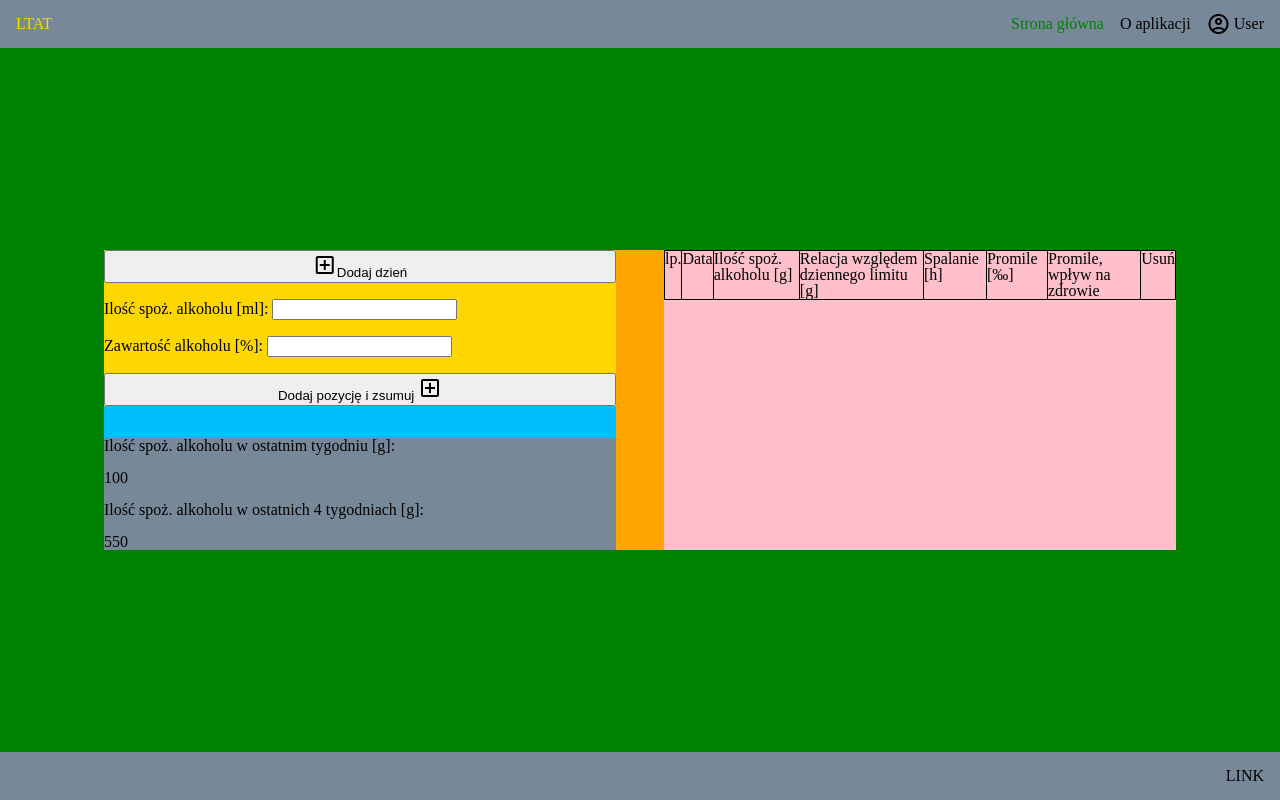
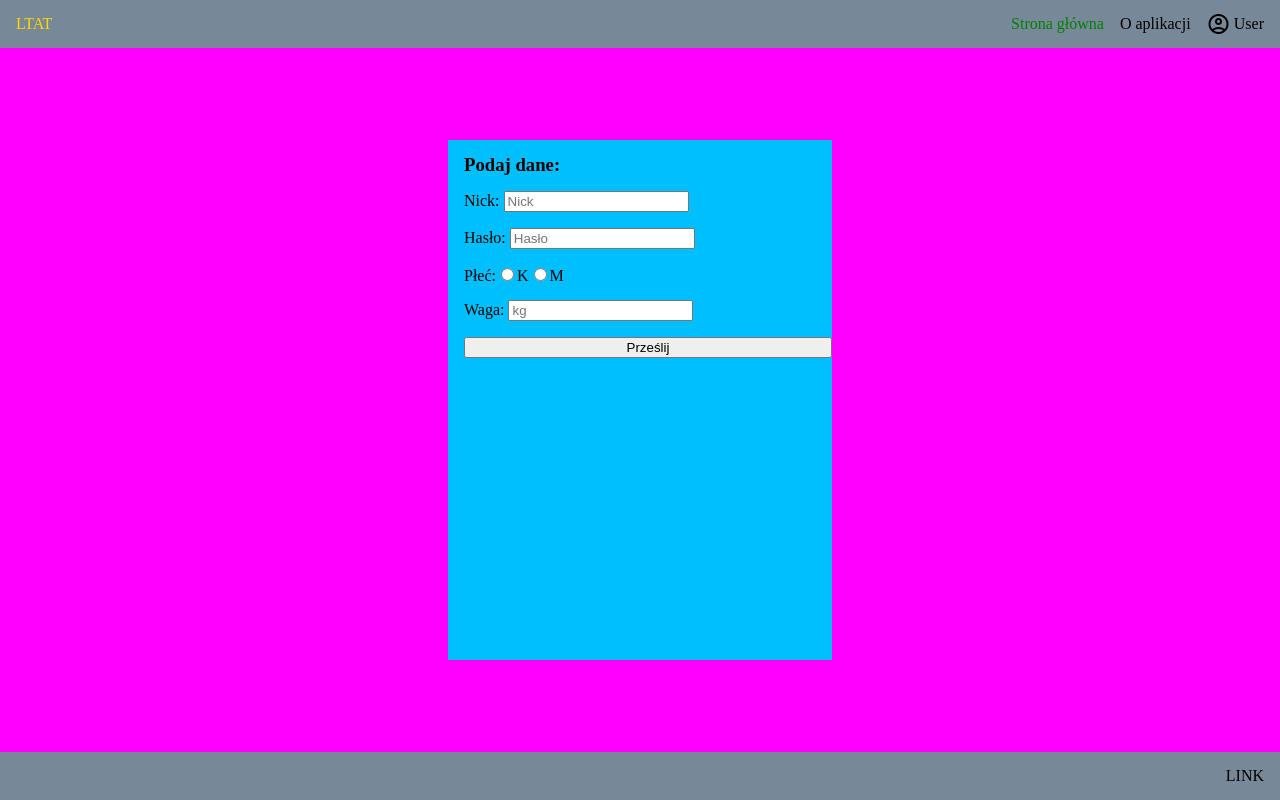
Before and after one commit to Tommatino/LTAT, a React (Vite) app: page / in a window 1280 px wide. Built offline with nearby package versions, Linux system fonts and the light colour scheme.

Commit message:
login update

```diff
--- a/src/Home.jsx
+++ b/src/Home.jsx
@@ -1,7 +1,14 @@
 import styles from "./home.module.scss"
+import {useState} from "react";
+import Login from "./Login.jsx";
 
 function Home(props) {
+const [user, setUser] = useState([1])
 
+
+    if(user.length) {
+        return <Login />
+    }
 
     return (
         <section className={styles.main}>
--- a/src/Login.jsx
+++ b/src/Login.jsx
@@ -1,25 +1,76 @@
 import styles from './login.module.scss'
+import {useState} from "react";
 
 function Login(props) {
+    const [user, setUser] = useState(
+        {
+            nick: "",
+            password: "",
+            gender: "",
+            weight: "",
+            days: []
+        }
+    )
+    const [checkNick, setCheckNick] = useState(false);
+    const [checkPassword, setCheckPassword] = useState(false)
+    const [checkGender, setCheckGender] = useState(false)
+    const [checkWeight, setCheckWeight] = useState(false)
+
+    const handleChange = (e) => {
+        const { name, value } = e.target;
+        setUser((prevState) => {
+            return {
+                ...prevState,
+                [name]: value,
+            };
+        });
+        console.log(user)
+    }
+
+    const handleSubmit = (e) => {
+        e.preventDefault()
+        const validate = () => {
+            setCheckNick(user.nick.length < 3);
+            setCheckPassword(user.password.length < 5);
+            setCheckGender(user.gender.length === 0)
+            setCheckWeight(user.weight.length === 0)
+            if (checkNick || checkPassword || checkGender || checkWeight) {
+                return false
+            } else {
+                return true
+            }
+        }
+
+        if (validate()){
+            console.log('Udało się')
+        }
+    }
+
+
     return (
         <section className={`${styles.login}`}>
-            <form className={`${styles.login_form}`}>
-                <p className={`${styles.p}`}>Podaj dane:</p>
+            <form className={`${styles.login_form}`} onSubmit={handleSubmit}>
+                <h3 className={`${styles.p}`}>Podaj dane:</h3>
                 <label className={styles.label}>
-                    Nick: <input type="text" placeholder="Nick"/>
+                    Nick: <input type="text" name="nick" value={user.nick} onChange={handleChange} placeholder="Nick"/>
                 </label>
                 <label className={styles.label}>
-                    Hasło: <input type="text" placeholder="Hasło"/>
+                    Hasło: <input type="text" name="password" value={user.password} onChange={handleChange} placeholder="Hasło"/>
                 </label>
                 <label className={styles.label}>
                     Płeć:
-                    <input type="radio" name="gender" value="Female"/>K
-                    <input type="radio" name="gender" value="Male"/>M
+                    <input type="radio" name="gender" value="Female" onChange={handleChange}/>K
+                    <input type="radio" name="gender" value="Male" onChange={handleChange}/>M
                 </label>
                 <label className={styles.label}>
-                    Waga: <input type="number"/>
+                    Waga: <input type="number" name="weight" value={user.weight} onChange={handleChange} placeholder="kg"/>
                 </label>
                 <button type="submit" className={styles.button}>Prześlij</button>
+
+                {checkNick && <p>Nick musi się składać z przynajmniej 3 znaków</p>}
+                {checkPassword && <p>Hasło musi się składać z przynajmniej 5 znaków</p>}
+                {checkGender && <p>Należy podać płeć</p>}
+                {checkWeight && <p>Należy podać wagę</p>}
             </form>
         </section>
     );
--- a/src/home.module.scss
+++ b/src/home.module.scss
@@ -12,6 +12,7 @@
     background-color: orange;
     display: flex;
     justify-content: space-between;
+    max-width: 100%;
     &__first {
       background-color: deepskyblue;
       width: 40vw;
```
